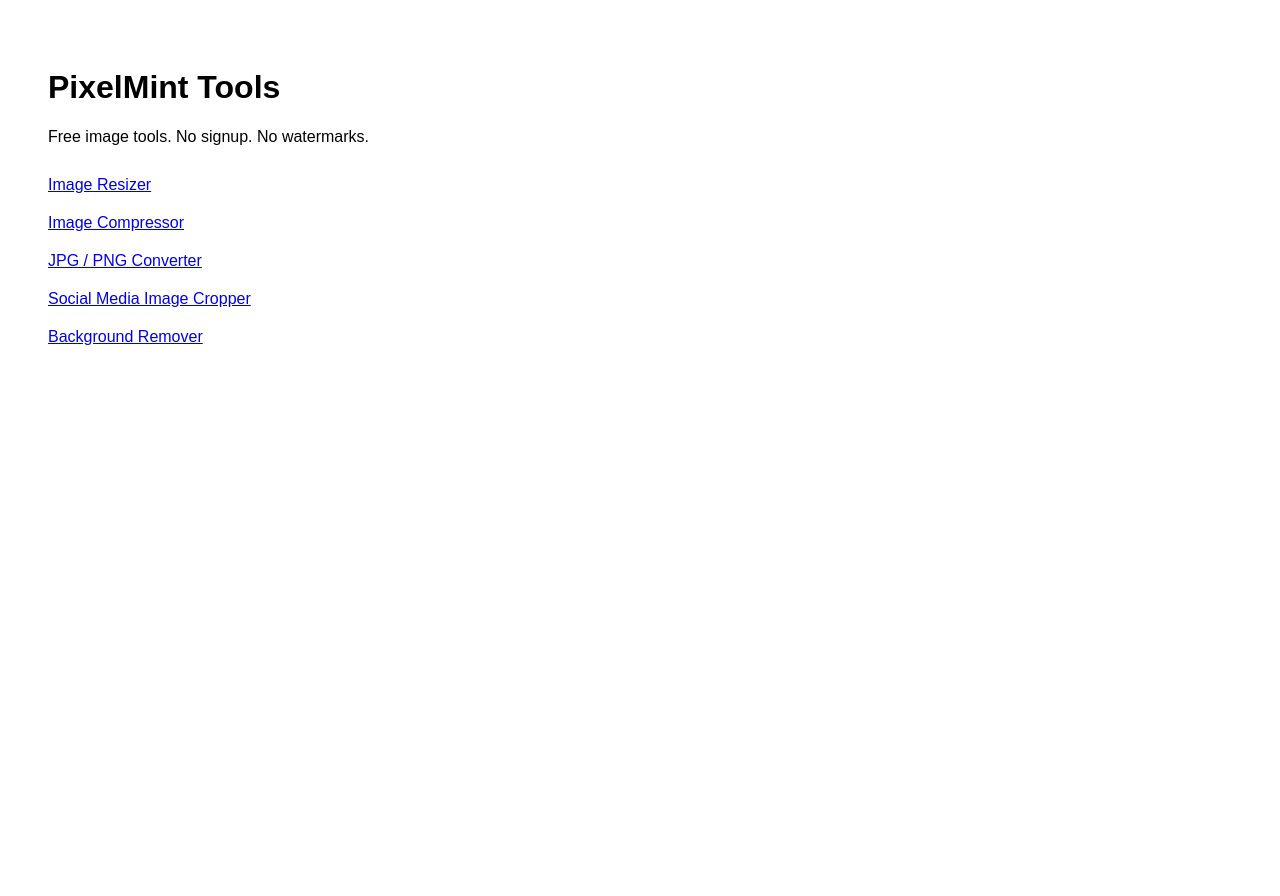
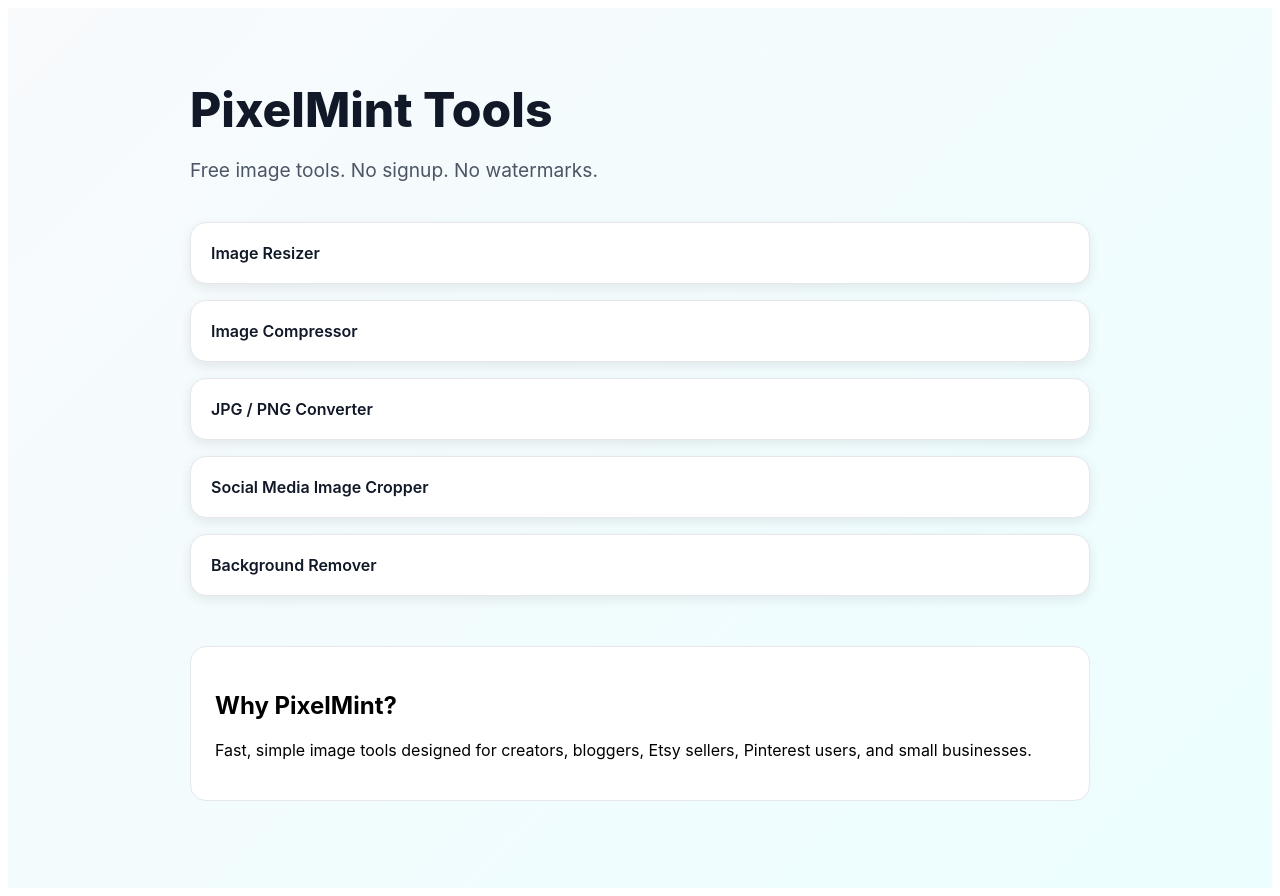
Before and after one commit to gramaziofamily/pixelminttools, a Next.js app: page / in a window 1280 px wide. Before the commit the page ends 800 px from the top, so only its background shows below. Built offline with nearby package versions, Linux system fonts and the light colour scheme.

Commit message:
Update page.js

```diff
--- a/app/page.js
+++ b/app/page.js
@@ -1,15 +1,89 @@
 export default function Home() {
   return (
-    <main style={{ padding: "40px", fontFamily: "Arial, sans-serif" }}>
-      <h1>PixelMint Tools</h1>
-      <p>Free image tools. No signup. No watermarks.</p>
+    <main
+      style={{
+        minHeight: "100vh",
+        background: "linear-gradient(135deg, #f8fafc, #ecfeff)",
+        padding: "40px 20px",
+        fontFamily:
+          "'Inter', -apple-system, BlinkMacSystemFont, sans-serif",
+      }}
+    >
+      <div
+        style={{
+          maxWidth: "900px",
+          margin: "0 auto",
+        }}
+      >
+        <h1
+          style={{
+            fontSize: "3rem",
+            fontWeight: "800",
+            marginBottom: "10px",
+            color: "#111827",
+          }}
+        >
+          PixelMint Tools
+        </h1>
 
-      <div style={{ display: "grid", gap: "20px", marginTop: "30px" }}>
-        <a href="/resize">Image Resizer</a>
-        <a href="/compress">Image Compressor</a>
-        <a href="/convert">JPG / PNG Converter</a>
-        <a href="/crop">Social Media Image Cropper</a>
-        <a href="/background-remover">Background Remover</a>
+        <p
+          style={{
+            fontSize: "1.2rem",
+            color: "#4b5563",
+            marginBottom: "40px",
+          }}
+        >
+          Free image tools. No signup. No watermarks.
+        </p>
+
+        <div
+          style={{
+            display: "grid",
+            gap: "16px",
+          }}
+        >
+          {[
+            ["Image Resizer", "/resize"],
+            ["Image Compressor", "/compress"],
+            ["JPG / PNG Converter", "/convert"],
+            ["Social Media Image Cropper", "/crop"],
+            ["Background Remover", "/background-remover"],
+          ].map(([title, link]) => (
+            <a
+              key={title}
+              href={link}
+              style={{
+                display: "block",
+                padding: "20px",
+                background: "#ffffff",
+                borderRadius: "16px",
+                textDecoration: "none",
+                color: "#111827",
+                fontWeight: "600",
+                boxShadow: "0 4px 12px rgba(0,0,0,0.08)",
+                border: "1px solid #e5e7eb",
+              }}
+            >
+              {title}
+            </a>
+          ))}
+        </div>
+
+        <div
+          style={{
+            marginTop: "50px",
+            padding: "24px",
+            background: "#ffffff",
+            borderRadius: "16px",
+            border: "1px solid #e5e7eb",
+          }}
+        >
+          <h2>Why PixelMint?</h2>
+          <p>
+            Fast, simple image tools designed for creators, bloggers,
+            Etsy sellers, Pinterest users, and small businesses.
+          </p>
+        </div>
       </div>
     </main>
   );
```
